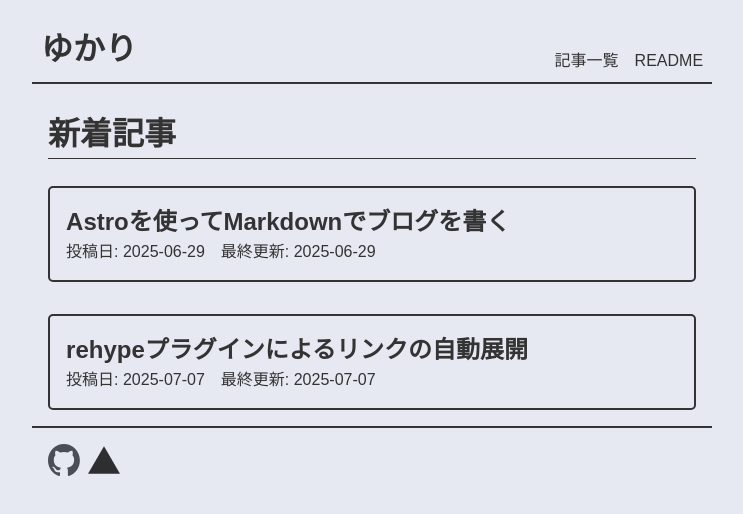
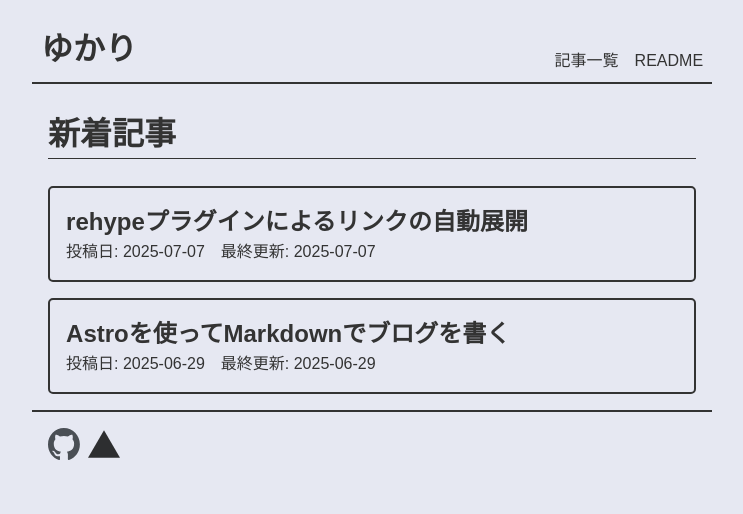
Before and after one commit to lev635/blog, an Astro site: page / in a window 1280 px wide. Shown: the whole page, without its empty margins (268-1011 px from the left). Built offline with nearby package versions, Linux system fonts and the light colour scheme; Astro itself is replaced by a stand-in of ours; some packages are replaced by stand-ins of ours.

Commit message:
デフォルトのソート順を新着順に変更 + 記事と記事の幅を調整

```diff
--- a/src/components/ArticleList.astro
+++ b/src/components/ArticleList.astro
@@ -9,7 +9,7 @@ export interface Props {
 const { articles, limit } = Astro.props;
 
 const sortedArticles = articles
-  .sort((a, b) => new Date(a.frontmatter.date).getTime() - new Date(b.frontmatter.date).getTime())
+  .sort((a, b) => new Date(b.frontmatter.date).getTime() - new Date(a.frontmatter.date).getTime())
   .slice(0, limit ?? articles.length);
 ---
 
@@ -28,6 +28,6 @@ const sortedArticles = articles
 <style>
   div {
     display: grid;
-    gap: 2rem;
+    gap: 1rem;
   }
 </style>
```
